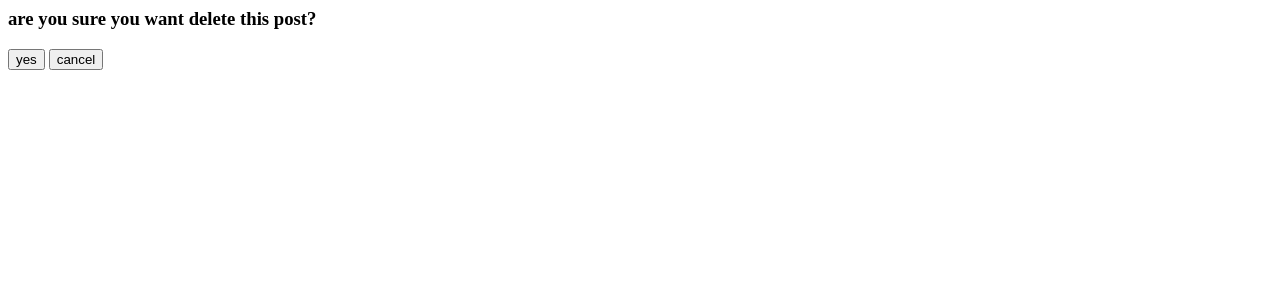
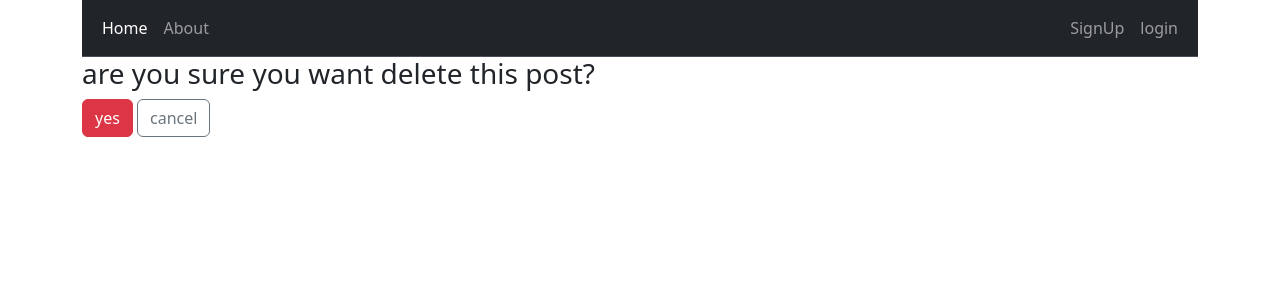
Before and after one commit to RezaAstaraki/Django-Tutorials, a Django app: template django_project/mysite/user/templates/user/post_confirm_delete.html in a window 1280 px wide. Shown: the top 300 px of the page. Run offline with Django 5.2, Linux system fonts and the light colour scheme; the template is opened without the code that fills it: values that come from a table or form of the project are taken from there, others are empty; data comes from the database, SQL or seed files in the repository; both versions use the stored data as it was after the commit.

Commit message:
expend base and correct cancel

```diff
--- a/django_project/mysite/user/templates/user/post_confirm_delete.html
+++ b/django_project/mysite/user/templates/user/post_confirm_delete.html
@@ -1,6 +1,10 @@
+{% extends "home/base.html" %}
+{% block main_content %}
 <form action="" method="post">
     {% csrf_token %}
     <h3>are you sure you want delete this post?</h3>
     <button class="btn btn-danger" type="submit">yes</button>
-    <button type="submit">cancel</button>
+    <a class="btn btn-outline-secondary" href="{% url 'post-detail' post.id %}">cancel</a>
 </form>
+
+{% endblock main_content %}
```
Also changed, not shown: django_project/mysite/db.sqlite3.
